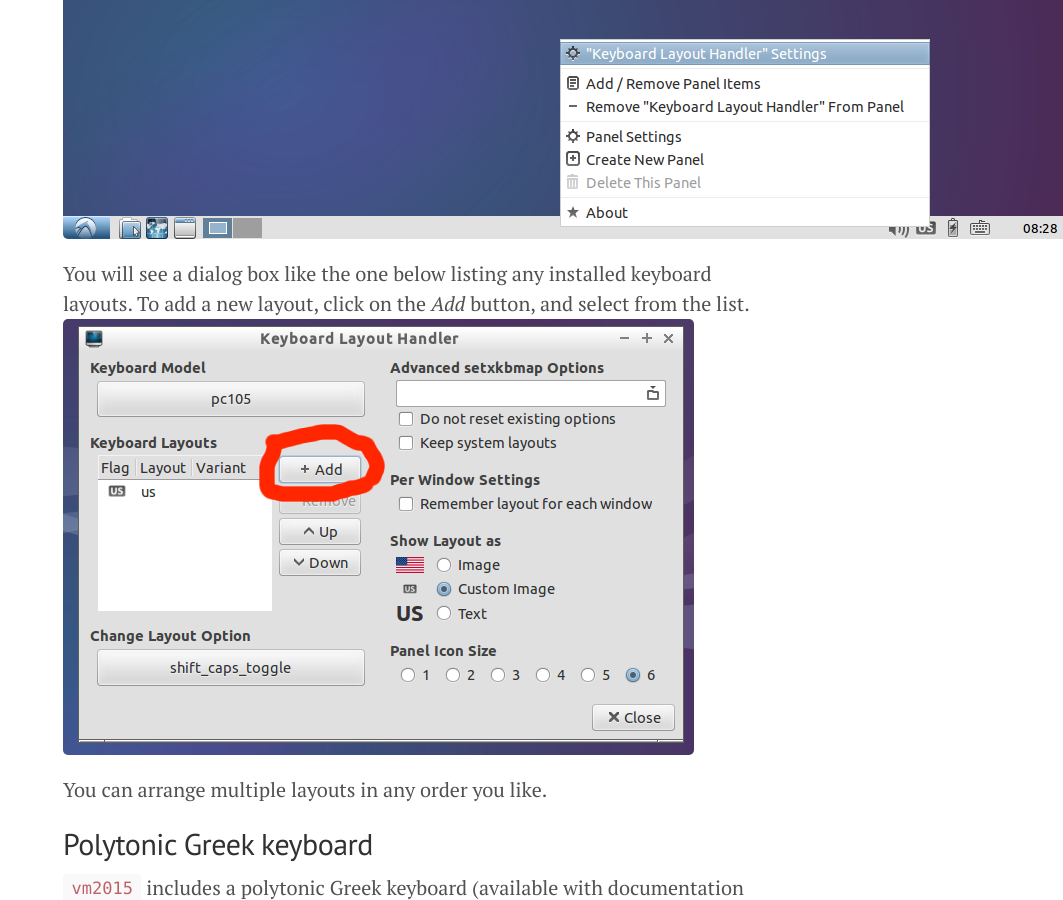
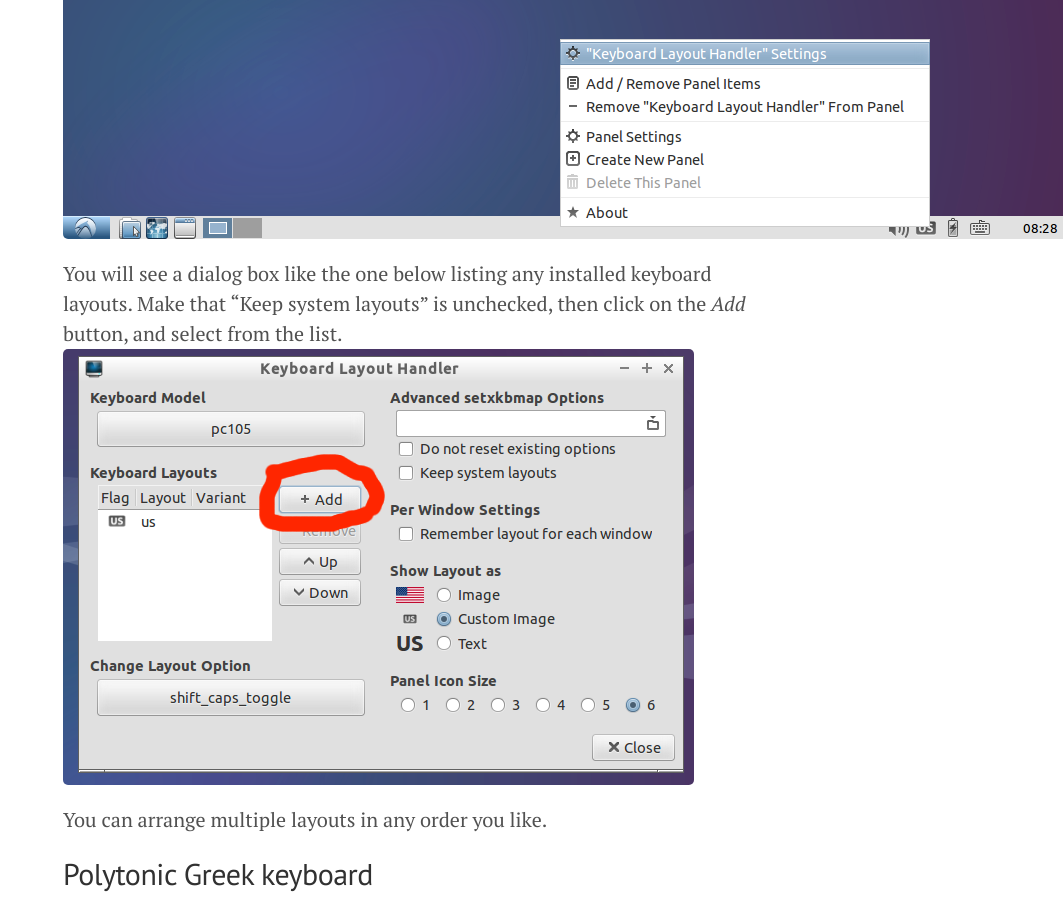
Before and after one commit to homermultitext/editors-vm, a Jekyll site: the page built from keyboard.md, in a window 1280 px wide and 900 px high, scrolled down 883 px. Shown: the whole window, without its empty margins (217-1280 px from the left). Built offline with Jekyll 4.4.1, drawn with Linux system fonts in a browser that asks for light colours; Markdown is read by kramdown in place of the engine named in the settings.

Commit message:
Clarify instructions

```diff
--- a/keyboard.md
+++ b/keyboard.md
@@ -13,7 +13,7 @@ The ribbon at the bottom of the Desktop screen has a control panel for changing
 
 
 
-You will see a dialog box like the one below listing any installed keyboard layouts.  To add a new layout, click on the *Add* button, and select from the list.
+You will see a dialog box like the one below listing any installed keyboard layouts.  Make that "Keep system layouts" is unchecked, then click on the *Add* button, and select from the list.
 ![panel]
 
 [popupmenu]: ../imgs/khandler.png
```
